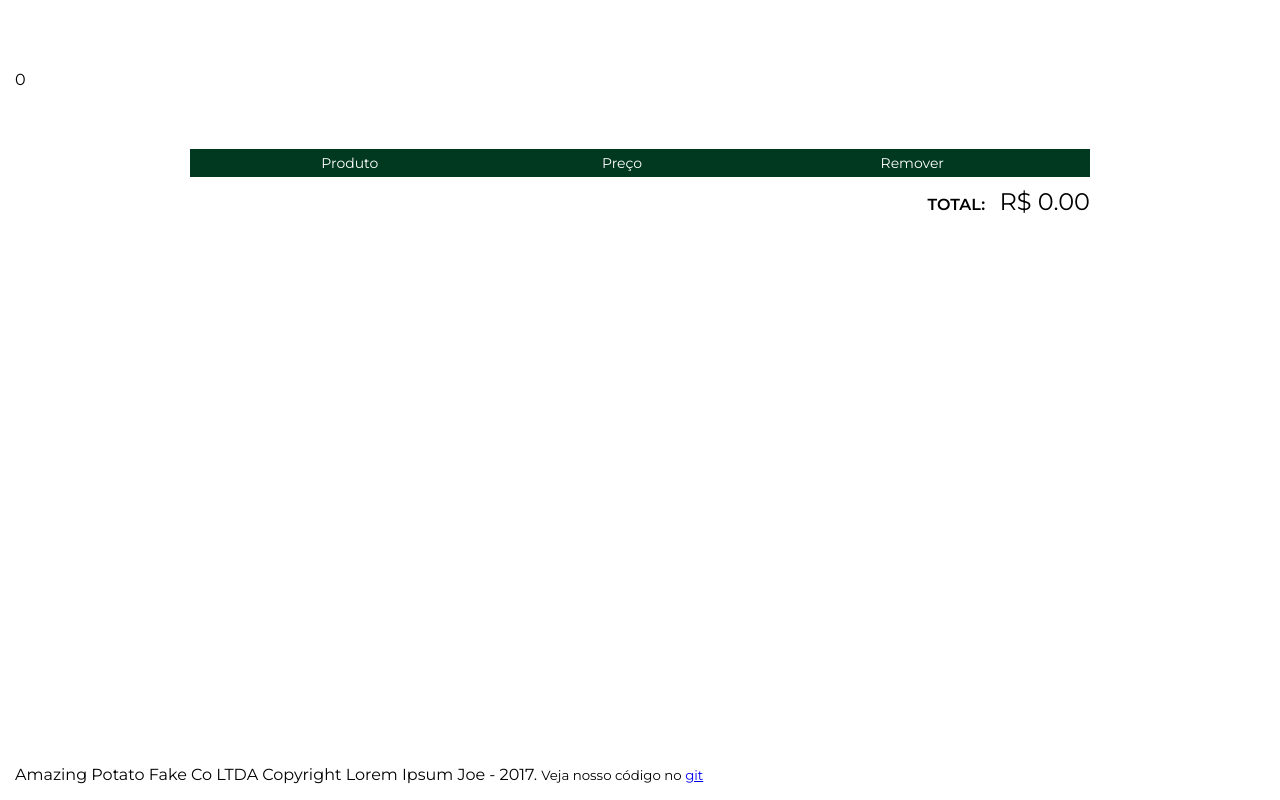
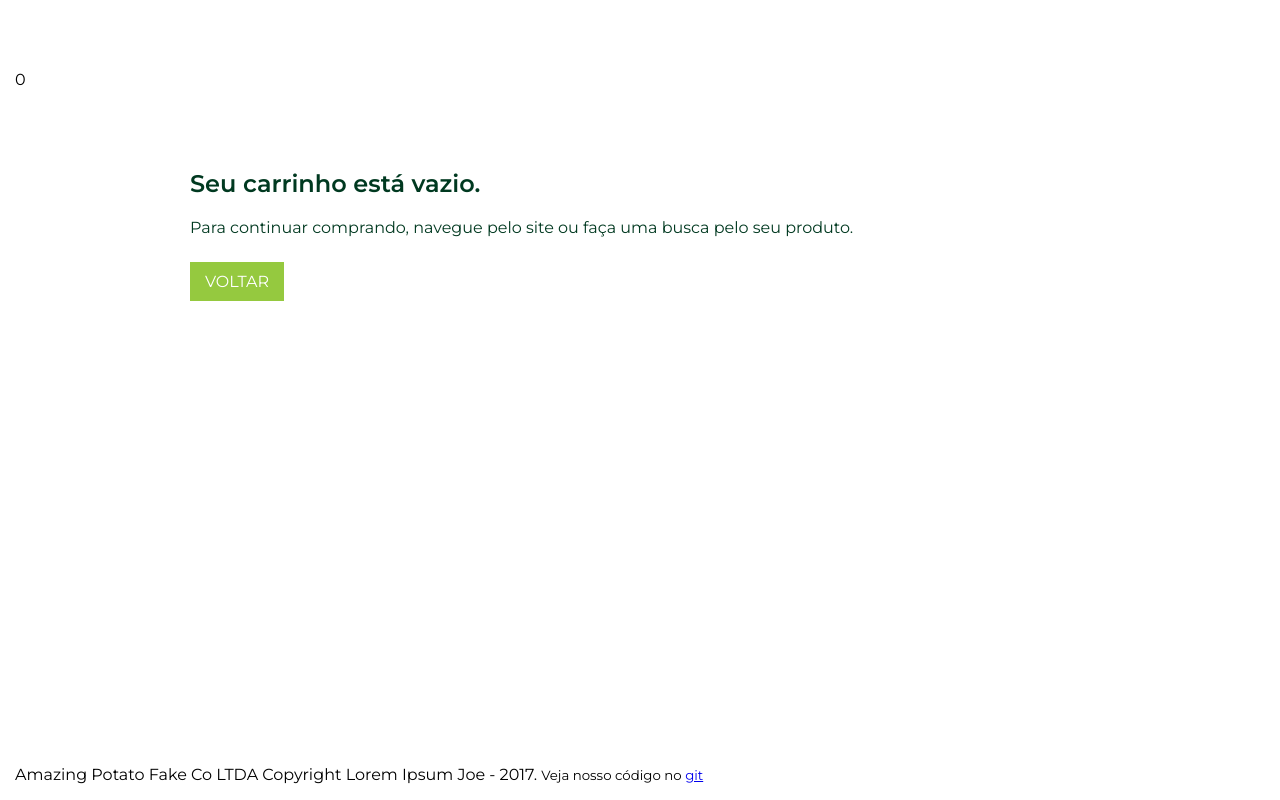
Before and after one commit to Andreolle/livraria-stone, a Vue app: page /cart in a window 1280 px wide. Shown: the part 758-1558 px from the top of the page. Built offline with nearby package versions, Linux system fonts and the light colour scheme; what vue-resource would draw is missing.

Commit message:
criando o template basico para quando o carrinho estiver vazio

```diff
--- a/src/pages/Cart.vue
+++ b/src/pages/Cart.vue
@@ -2,6 +2,14 @@
   <div>
     <section class="page-cart">
         <div class="container">
+            <template v-if="getCart.length == '0'">
+                <div class="empty-cart">
+                    <h2 class="empty-cart__title">Seu carrinho está vazio.</h2>
+                    <p>Para continuar comprando, navegue pelo site ou faça uma busca pelo seu produto.</p>
+                    <router-link to="/" class="btn-back">Voltar </router-link>
+                </div>
+            </template>
+            <template v-else>
                 <table class="cart-list">
                     <thead>
                         <tr>
@@ -23,6 +31,7 @@
                     </tbody>
                 </table>
                 <div class="totalize"><strong>TOTAL:</strong> <span class="total">R$ {{ amount }}</span></div>
+            </template>
         </div>
     </section>
   </div>
@@ -107,6 +116,29 @@
         }
     }
 
+    .empty-cart {
+        color: #003920;
+        &__title {
+            font-size: 26px;
+            margin-bottom: 10px;
+        }
+        p {
+            margin: 5px 0 25px 0;
+        }
+        .btn-back {
+            display: inline-block;
+            text-transform: uppercase;
+            background: #95c93f;
+            color: #ffffff;
+            text-decoration: none;
+            padding: 10px 15px;
+            box-sizing: border-box;
+            &:hover {
+                background: darken(#95c93f, 12%);
+            }
+        }
+    }
+
     .container {
         max-width: 900px;
     }
```
Lines whose indentation alone changed are shown as unchanged.
